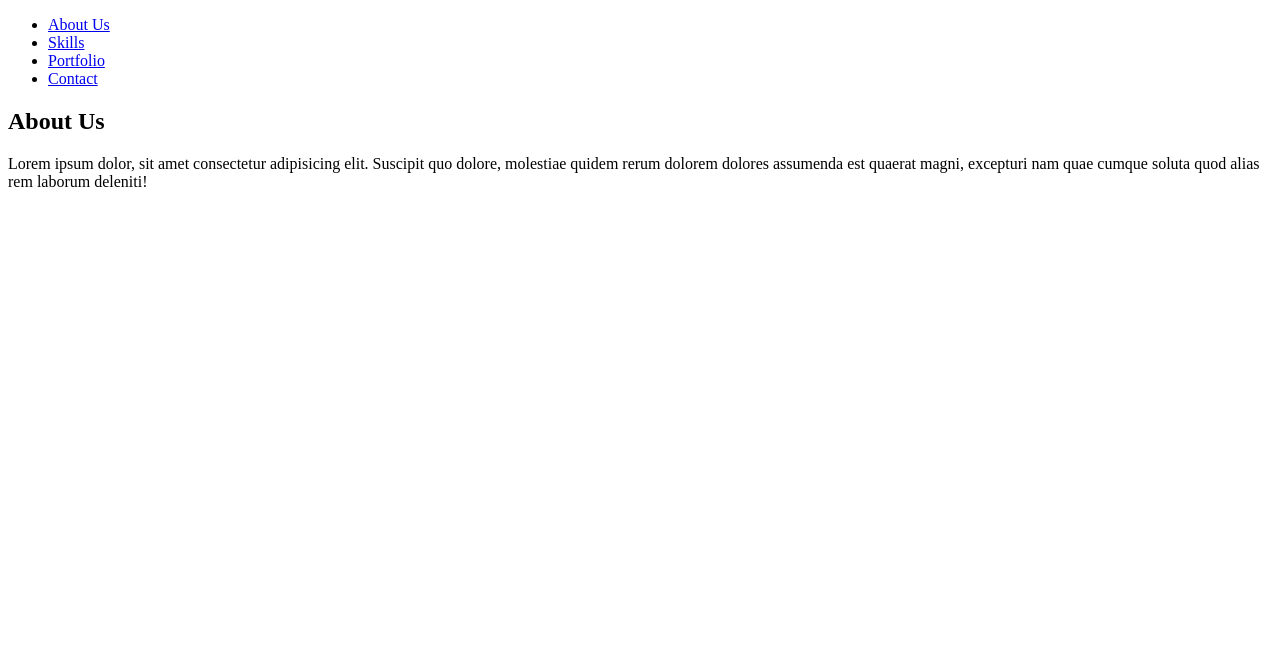
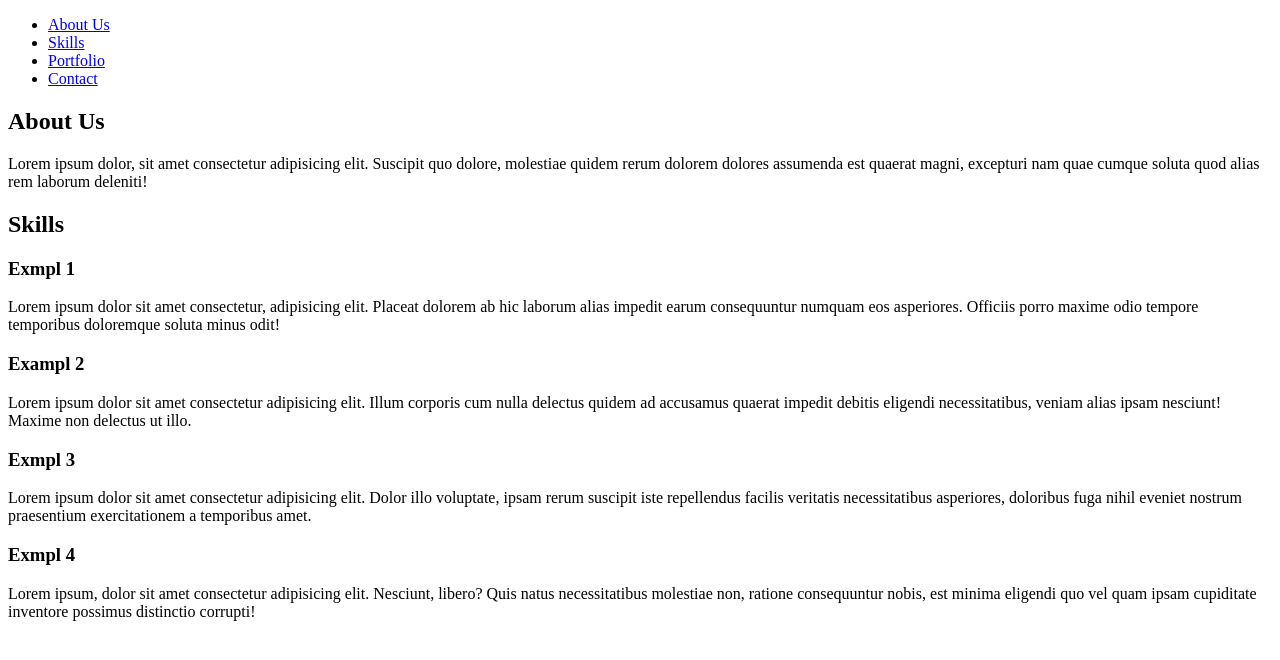
Before and after one commit to ostruminski/15-html-prosta-strona, a plain HTML site: page index.html in a window 1280 px wide. Drawn offline with Linux system fonts and the light colour scheme.

Commit message:
dodanie sekcji skills

```diff
--- a/index.html
+++ b/index.html
@@ -21,6 +21,25 @@
         <p>Lorem ipsum dolor, sit amet consectetur adipisicing elit. Suscipit quo dolore, molestiae quidem rerum dolorem dolores assumenda est quaerat magni, excepturi nam quae cumque soluta quod alias rem laborum deleniti!</p>
     </section>
 
+    <section id="Skills">
+        <h2>Skills</h2>
+        <div class="skill">
+            <h3>Exmpl 1</h3>
+            <p>Lorem ipsum dolor sit amet consectetur, adipisicing elit. Placeat dolorem ab hic laborum alias impedit earum consequuntur numquam eos asperiores. Officiis porro maxime odio tempore temporibus doloremque soluta minus odit!</p>
+        </div>
+        <div class="skill">
+            <h3>Exampl 2</h3>
+            <p>Lorem ipsum dolor sit amet consectetur adipisicing elit. Illum corporis cum nulla delectus quidem ad accusamus quaerat impedit debitis eligendi necessitatibus, veniam alias ipsam nesciunt! Maxime non delectus ut illo.</p>
+        </div>
+        <div class="skill">
+            <h3>Exmpl 3</h3>
+            <p>Lorem ipsum dolor sit amet consectetur adipisicing elit. Dolor illo voluptate, ipsam rerum suscipit iste repellendus facilis veritatis necessitatibus asperiores, doloribus fuga nihil eveniet nostrum praesentium exercitationem a temporibus amet.</p>
+        </div>
+        <div class="skill">
+            <h3>Exmpl 4</h3>
+            <p>Lorem ipsum, dolor sit amet consectetur adipisicing elit. Nesciunt, libero? Quis natus necessitatibus molestiae non, ratione consequuntur nobis, est minima eligendi quo vel quam ipsam cupiditate inventore possimus distinctio corrupti!</p>
+        </div>
+    </section>
 
 </body>
 </html>
```
